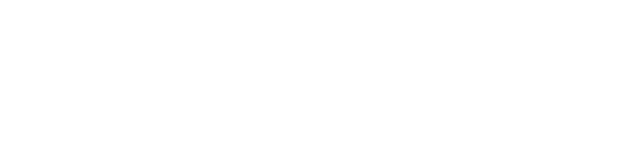
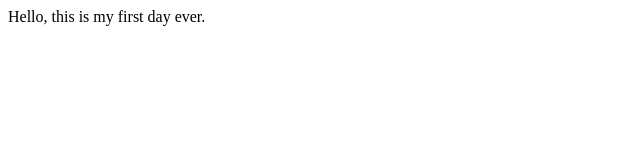
Before and after one commit to ashahsjhasjhajs/project-metamorphosis, a website: page content/day1/index.html in a window 1280 px wide. Shown: the whole page, without its empty margins (0-640 px from the left). Drawn offline with Linux system fonts and the light colour scheme.

Commit message:
my first conmmit

```diff
--- a/content/day1/index.html
+++ b/content/day1/index.html
@@ -5,6 +5,6 @@
     <title>Day 1</title>
   </head>
   <body>
-
+    Hello, this is my first day ever.
   </body>
 </html>
```
